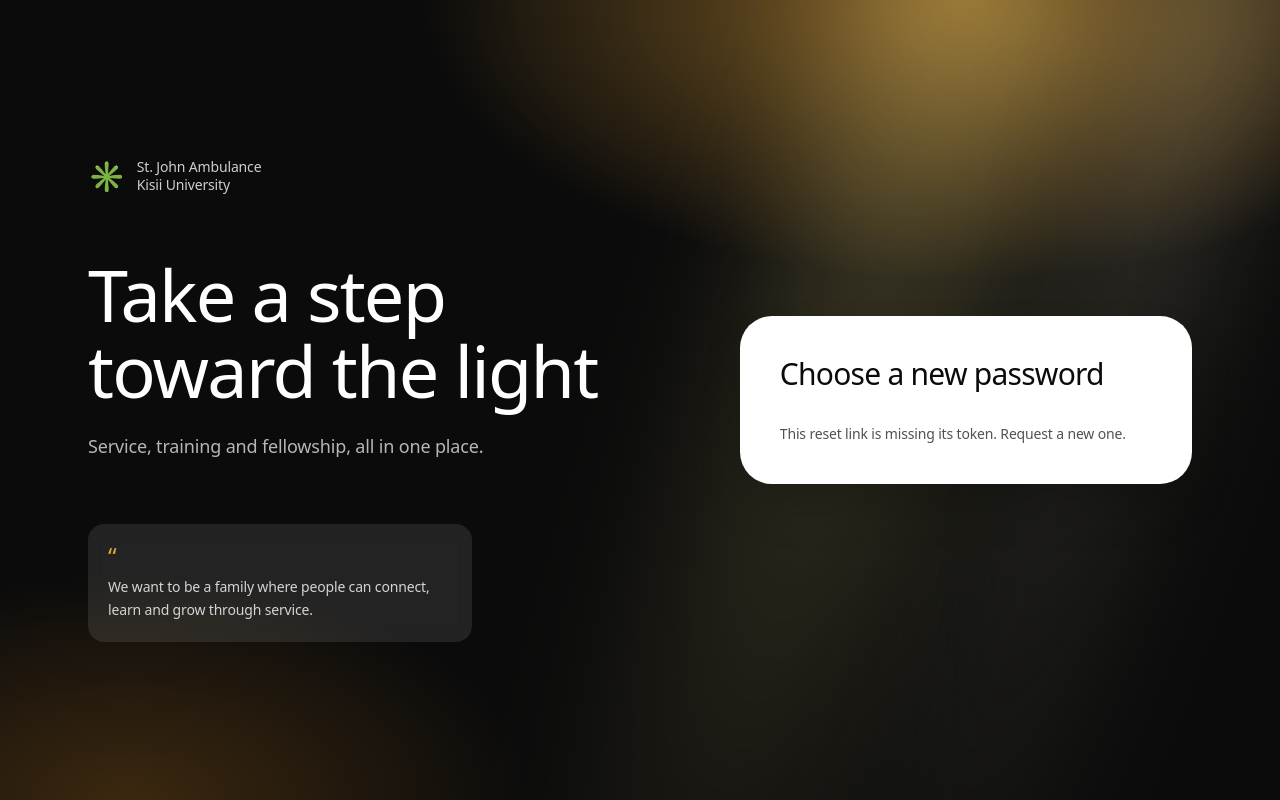
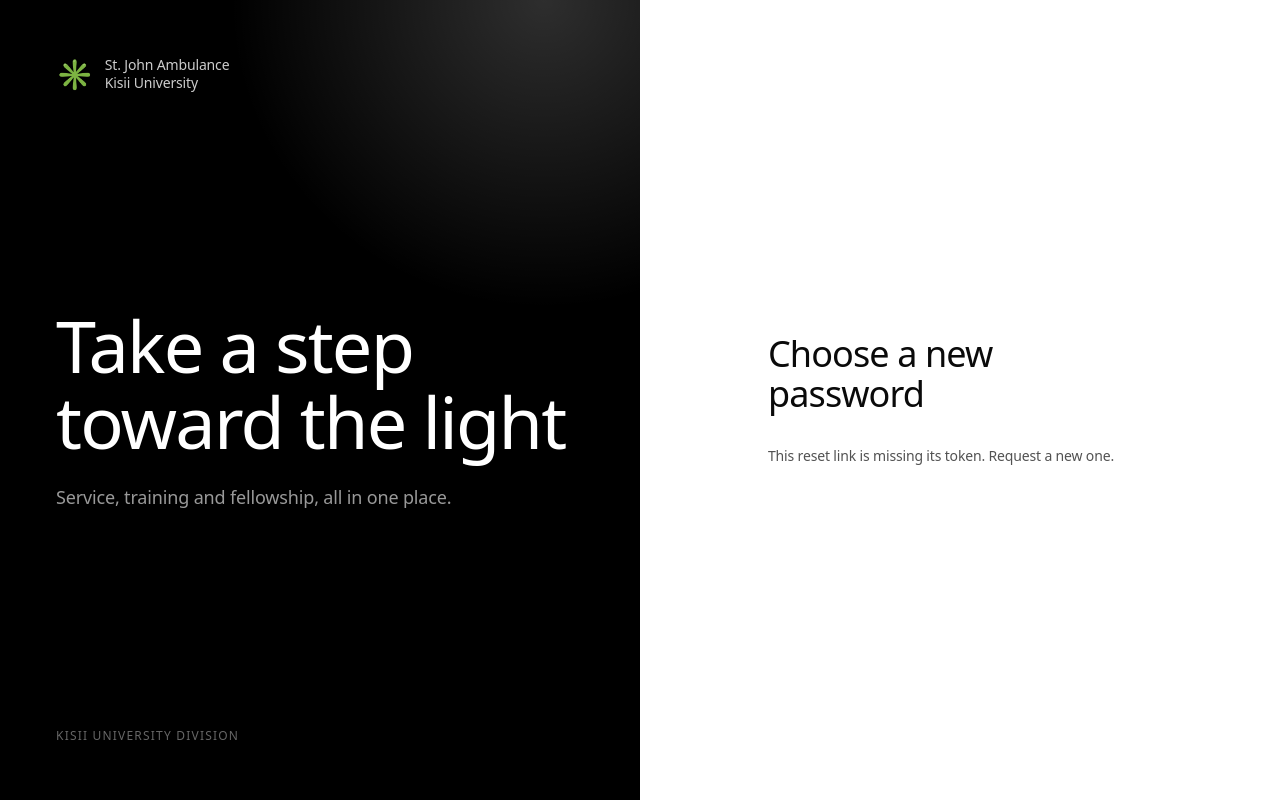
Before and after one commit to stephenroy16130-cloud/sja-kisii, a Next.js app: page /reset-password in a window 1280 px wide. Built offline with nearby package versions, Linux system fonts and the light colour scheme.

Commit message:
style: black and white design with right-hand nav

```diff
--- a/src/app/dashboard/approvals/page.tsx
+++ b/src/app/dashboard/approvals/page.tsx
@@ -31,15 +31,15 @@ export default async function ApprovalsPage() {
       <p className="mb-8 mt-1 text-sm text-neutral-500">Members waiting for your decision.</p>
 
       {pending.length === 0 ? (
-        <div className="rounded-2xl bg-white shadow-sm ring-1 ring-black/5 p-6 text-sm text-neutral-500">Nothing waiting. All caught up.</div>
+        <div className="rounded-2xl bg-white ring-1 ring-black/15 p-6 text-sm text-neutral-500">Nothing waiting. All caught up.</div>
       ) : (
         <div className="space-y-3">
           {pending.map((p) => (
-            <div key={p.id} className="flex items-center justify-between gap-4 rounded-2xl bg-white shadow-sm ring-1 ring-black/5 p-5">
+            <div key={p.id} className="flex items-center justify-between gap-4 rounded-2xl bg-white ring-1 ring-black/15 p-5">
               <div>
                 <p className="font-medium">{p.fullName} <span className="font-normal text-neutral-500">@{p.username}</span></p>
                 <p className="mt-1 text-sm text-neutral-500">{p.email} · {p.phone} · {crewName(p.crewId)}</p>
-                <p className="mt-2 text-xs uppercase tracking-wide text-amber-600">
+                <p className="mt-2 text-xs uppercase tracking-wide text-neutral-500">
                   {p.status === "PENDING_ADMIN" ? "Awaiting DO Admin" : "Awaiting Crew Leader"}
                 </p>
               </div>
--- a/src/app/dashboard/approvals/review-buttons.tsx
+++ b/src/app/dashboard/approvals/review-buttons.tsx
@@ -25,7 +25,7 @@ export default function ReviewButtons({ userId }: { userId: string }) {
   return (
     <div className="text-right">
       <div className="flex gap-2">
-        <button disabled={busy} onClick={() => decide("approve")} className="rounded-full bg-black px-5 py-2 text-sm text-white hover:bg-neutral-800 disabled:opacity-50">Approve</button>
+        <button disabled={busy} onClick={() => decide("approve")} className="rounded-lg bg-black px-5 py-2 text-sm text-white hover:bg-neutral-800 disabled:opacity-50">Approve</button>
         <button disabled={busy} onClick={() => decide("reject")} className={btnGhostCls}>Reject</button>
       </div>
       {error && <p className="mt-1 text-xs text-red-600">{error}</p>}
--- a/src/app/dashboard/layout.tsx
+++ b/src/app/dashboard/layout.tsx
@@ -4,34 +4,59 @@ import type { ReactNode } from "react";
 import { getCurrentUser } from "@/lib/auth";
 import { can } from "@/lib/rbac";
 import LogoutButton from "./logout-button";
+import NavLinks from "./nav-links";
 
 export default async function DashboardLayout({ children }: { children: ReactNode }) {
   const user = await getCurrentUser();
   if (!user) redirect("/login");
 
-  const canReview = can(user, "user:approve_registration") || can(user, "crew:approve_members");
-  const canPeople = can(user, "user:manage_titles");
-  const link = "rounded-full px-3 py-1.5 transition hover:bg-white/10 hover:text-white";
+  const links = [{ href: "/dashboard", label: "Overview" }];
+  if (can(user, "user:approve_registration") || can(user, "crew:approve_members")) {
+    links.push({ href: "/dashboard/approvals", label: "Approvals" });
+  }
+  if (can(user, "user:manage_titles")) {
+    links.push({ href: "/dashboard/people", label: "People" });
+  }
+
+  const role = user.isDeveloper
+    ? "Developer"
+    : user.isSuperintendent
+      ? "Divisional Superintendent"
+      : user.titles.length
+        ? user.titles.map((t) => t.replace(/_/g, " ")).join(" · ")
+        : "Member";
 
   return (
-    <div className="min-h-screen bg-cream">
-      <header className="sticky top-0 z-10 px-4 pt-4">
-        <div className="mx-auto flex max-w-5xl items-center justify-between rounded-full bg-ink px-5 py-3 text-white shadow-lg">
-          <div className="flex items-center gap-6">
-            <Link href="/dashboard" className="flex items-center gap-2">
-              <span className="text-xl leading-none text-glow">✳</span>
-              <span className="hidden text-sm sm:inline">St. John Ambulance</span>
-            </Link>
-            <nav className="flex gap-1 text-sm text-white/70">
-              <Link href="/dashboard" className={link}>Overview</Link>
-              {canReview && <Link href="/dashboard/approvals" className={link}>Approvals</Link>}
-              {canPeople && <Link href="/dashboard/people" className={link}>People</Link>}
-            </nav>
+    <div className="min-h-screen bg-white">
+      <aside className="sticky top-0 z-20 bg-black text-white lg:fixed lg:inset-y-0 lg:right-0 lg:flex lg:w-72 lg:flex-col lg:p-8">
+        <div className="flex items-center justify-between px-4 pt-4 lg:block lg:p-0">
+          <Link href="/dashboard" className="flex items-center gap-3">
+            <span className="text-2xl leading-none">✳</span>
+            <span className="text-sm leading-tight text-white/80">
+              St. John Ambulance
+              <br />
+              Kisii University
+            </span>
+          </Link>
+          <div className="lg:hidden">
+            <LogoutButton />
           </div>
+        </div>
+
+        <div className="px-4 pb-4 pt-3 lg:mt-12 lg:flex-1 lg:p-0">
+          <NavLinks links={links} />
+        </div>
+
+        <div className="hidden border-t border-white/15 pt-6 lg:block">
+          <p className="font-medium">{user.fullName}</p>
+          <p className="mb-4 mt-1 text-xs uppercase tracking-wide text-white/50">{role}</p>
           <LogoutButton />
         </div>
-      </header>
-      <main className="mx-auto max-w-5xl px-4 py-10">{children}</main>
+      </aside>
+
+      <main className="lg:pr-72">
+        <div className="mx-auto max-w-4xl px-4 py-8 lg:px-10 lg:py-12">{children}</div>
+      </main>
     </div>
   );
 }
--- a/src/app/dashboard/logout-button.tsx
+++ b/src/app/dashboard/logout-button.tsx
@@ -11,7 +11,10 @@ export default function LogoutButton() {
     router.refresh();
   }
   return (
-    <button onClick={logout} className="text-sm text-neutral-300 hover:text-white">
+    <button
+      onClick={logout}
+      className="rounded-lg border border-white/30 px-4 py-2 text-sm text-white transition hover:bg-white hover:text-black"
+    >
       Log out
     </button>
   );
--- /dev/null
+++ b/src/app/dashboard/nav-links.tsx
@@ -0,0 +1,26 @@
+"use client";
+
+import Link from "next/link";
+import { usePathname } from "next/navigation";
+
+export default function NavLinks({ links }: { links: { href: string; label: string }[] }) {
+  const path = usePathname();
+  return (
+    <nav className="flex gap-1 overflow-x-auto lg:flex-col">
+      {links.map((l) => {
+        const active = l.href === "/dashboard" ? path === l.href : path.startsWith(l.href);
+        return (
+          <Link
+            key={l.href}
+            href={l.href}
+            className={`whitespace-nowrap rounded-lg px-4 py-2.5 text-sm transition lg:text-base ${
+              active ? "bg-white font-medium text-black" : "text-white/70 hover:bg-white/10 hover:text-white"
+            }`}
+          >
+            {l.label}
+          </Link>
+        );
+      })}
+    </nav>
+  );
+}
--- a/src/app/dashboard/people/people-manager.tsx
+++ b/src/app/dashboard/people/people-manager.tsx
@@ -50,7 +50,7 @@ function PersonRow({ person }: { person: Person }) {
   }
 
   return (
-    <div className="rounded-2xl bg-white shadow-sm ring-1 ring-black/5 p-5">
+    <div className="rounded-2xl bg-white ring-1 ring-black/15 p-5">
       <div className="mb-3 flex items-center justify-between">
         <p className="font-medium">
           {person.fullName} <span className="font-normal text-neutral-500">@{person.username}</span>
@@ -105,7 +105,7 @@ function ProvisionForm() {
   }
 
   return (
-    <form onSubmit={onSubmit} className="grid gap-4 rounded-2xl bg-white shadow-sm ring-1 ring-black/5 p-6 sm:grid-cols-2">
+    <form onSubmit={onSubmit} className="grid gap-4 rounded-2xl bg-white ring-1 ring-black/15 p-6 sm:grid-cols-2">
       <div><label className={labelCls}>Full name</label><input name="fullName" required className={inputCls} /></div>
       <div><label className={labelCls}>Username</label><input name="username" required className={inputCls} /></div>
       <div><label className={labelCls}>Email</label><input name="email" type="email" required className={inputCls} /></div>
@@ -139,7 +139,7 @@ export default function PeopleManager({ people }: { people: Person[] }) {
       <section>
         <h2 className="mb-4 text-xl font-light">Active members ({people.length})</h2>
         {people.length === 0 ? (
-          <div className="rounded-2xl bg-white shadow-sm ring-1 ring-black/5 p-6 text-sm text-neutral-500">No other active members yet.</div>
+          <div className="rounded-2xl bg-white ring-1 ring-black/15 p-6 text-sm text-neutral-500">No other active members yet.</div>
         ) : (
           <div className="space-y-3">
             {people.map((p) => <PersonRow key={p.id + p.titles.join()} person={p} />)}
--- a/src/app/globals.css
+++ b/src/app/globals.css
@@ -1,14 +1,11 @@
 @import "tailwindcss";
 
 @theme {
-  --color-cream: #f5f1ea;
-  --color-ink: #0b0b0b;
-  --color-glow: #e3a33b;
-  --color-glow-deep: #b9731a;
+  --color-cream: #f4f4f4;
 }
 
 body {
-  background: var(--color-cream);
-  color: var(--color-ink);
+  background: #ffffff;
+  color: #0a0a0a;
   letter-spacing: -0.01em;
 }
--- a/src/components/auth-shell.tsx
+++ b/src/components/auth-shell.tsx
@@ -10,15 +10,11 @@ export default function AuthShell({
   children: ReactNode;
 }) {
   return (
-    <main className="relative min-h-screen overflow-hidden bg-ink text-white">
-      <div className="pointer-events-none absolute inset-0 bg-[radial-gradient(ellipse_60%_50%_at_75%_0%,rgba(227,163,59,0.55),transparent_70%),radial-gradient(ellipse_45%_40%_at_10%_100%,rgba(185,115,26,0.28),transparent_70%)]" />
-      <div className="pointer-events-none absolute -top-24 right-[28%] h-[150%] w-56 rotate-[18deg] bg-gradient-to-b from-amber-200/25 to-transparent blur-3xl" />
-      <div className="pointer-events-none absolute -top-24 right-[12%] h-[150%] w-32 rotate-[18deg] bg-gradient-to-b from-amber-100/20 to-transparent blur-3xl" />
-
-      <div className="relative mx-auto grid min-h-screen max-w-6xl items-center gap-10 px-6 py-10 lg:grid-cols-[1.15fr_0.85fr]">
-        <section className="flex flex-col gap-10 lg:gap-16">
-          <div className="flex items-center gap-3">
-            <span className="text-3xl leading-none text-glow">✳</span>
+    <main className="grid min-h-screen lg:grid-cols-2">
+      <section className="relative flex flex-col justify-between gap-12 overflow-hidden bg-black p-8 text-white lg:p-14">
+        <div className="pointer-events-none absolute inset-0 bg-[radial-gradient(ellipse_70%_55%_at_85%_0%,rgba(255,255,255,0.18),transparent_70%)]" />
+        <div className="relative flex items-center gap-3">
+          <span className="text-3xl leading-none">✳</span>
           <span className="text-sm leading-tight text-white/80">
             St. John Ambulance
             <br />
@@ -26,29 +22,29 @@ export default function AuthShell({
           </span>
         </div>
 
-          <div>
-            <h1 className="text-5xl font-light leading-[1.05] tracking-tight sm:text-6xl lg:text-7xl">
+        <div className="relative">
+          <h1 className="text-5xl font-light leading-[1.05] tracking-tight lg:text-7xl">
             Take a step
             <br />
             toward the light
           </h1>
-            <p className="mt-6 max-w-md text-lg font-light text-white/70">
+          <p className="mt-6 max-w-md text-lg font-light text-white/60">
             Service, training and fellowship, all in one place.
           </p>
         </div>
 
-          <div className="hidden max-w-sm rounded-2xl bg-white/10 p-5 text-sm leading-relaxed text-white/80 backdrop-blur lg:block">
-            <span className="mb-2 block text-2xl leading-none text-glow">“</span>
-            We want to be a family where people can connect, learn and grow through service.
+        <p className="relative hidden text-xs uppercase tracking-widest text-white/40 lg:block">
+          Kisii University Division
+        </p>
+      </section>
+
+      <section className="flex items-center justify-center bg-white px-6 py-12 lg:px-14">
+        <div className="w-full max-w-sm">
+          <h2 className="text-4xl font-light tracking-tight">{title}</h2>
+          {subtitle && <p className="mt-3 text-sm text-neutral-500">{subtitle}</p>}
+          <div className="mt-8">{children}</div>
         </div>
       </section>
-
-        <section className="rounded-[2rem] bg-white p-8 text-ink shadow-2xl sm:p-10">
-          <h2 className="text-3xl font-light tracking-tight">{title}</h2>
-          {subtitle && <p className="mt-2 text-sm text-neutral-500">{subtitle}</p>}
-          <div className="mt-8">{children}</div>
-        </section>
-      </div>
     </main>
   );
 }
```
Lines whose indentation alone changed are shown as unchanged.
